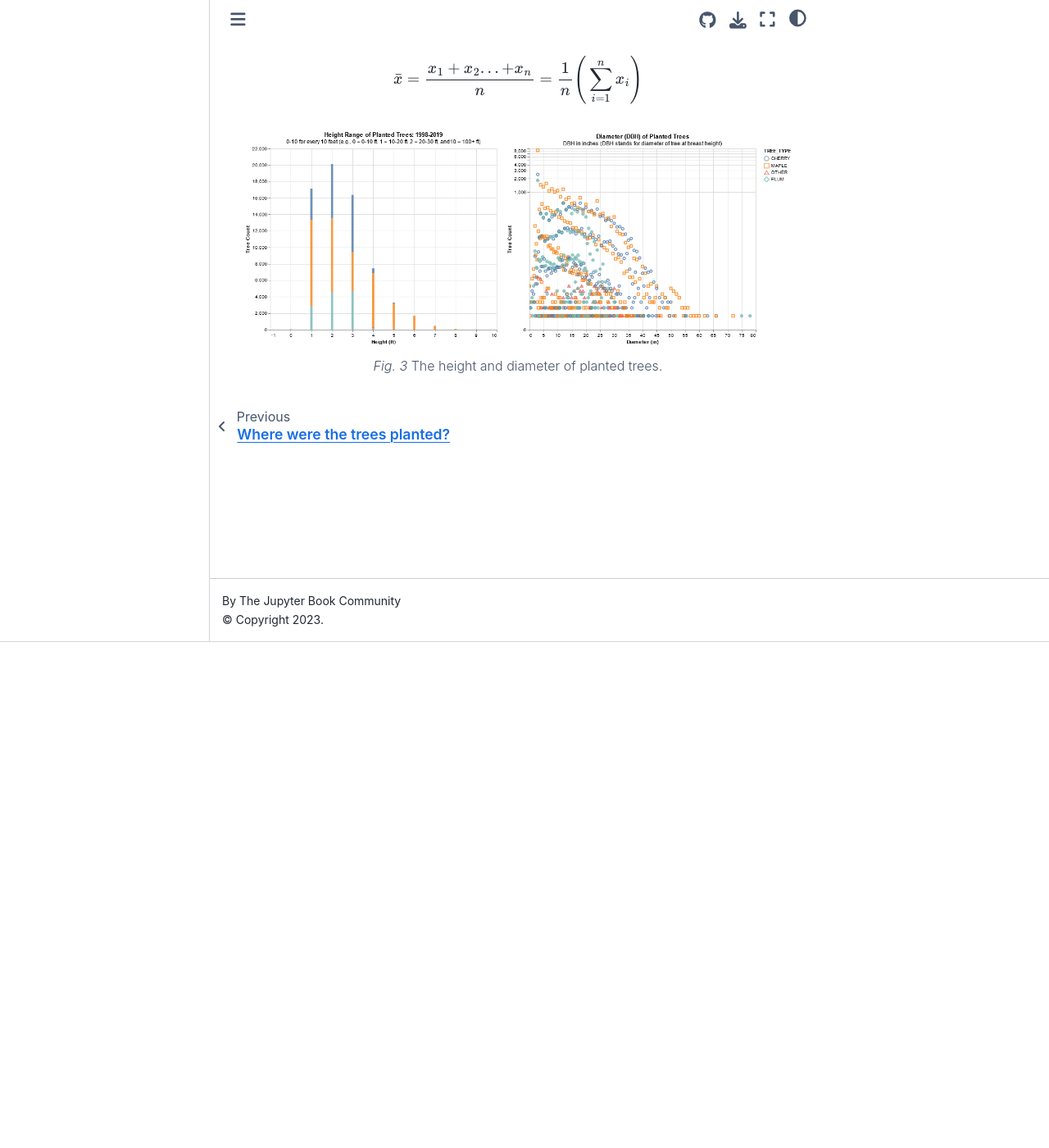
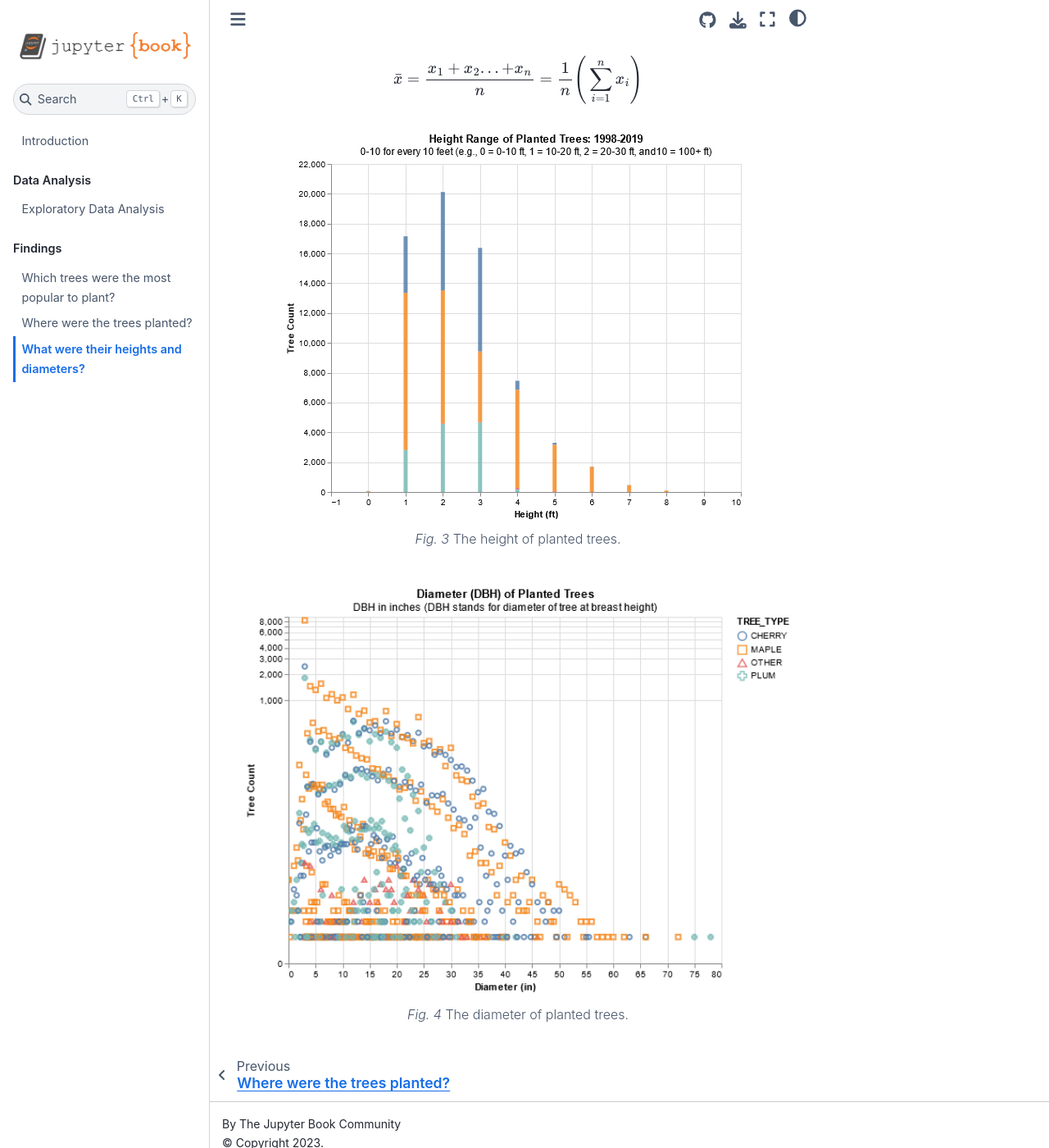
Before and after one commit to klew-pdot/fptrees, a Jupyter Book: the page built from doc/height_diameter.md, in a window 1280 px wide and 1400 px high, scrolled down 617 px. Shown: the whole window at 82% size. Built offline with Jupyter Book 1.0.4 settings and Sphinx 7.4.7 and the Sphinx Book theme 1.1.4, drawn with Linux system fonts in a browser that asks for light colours; pages that are not in the unit, such as notebooks, are missing from menus.

Commit message:
h and md changes

````diff
--- a/doc/height_diameter.md
+++ b/doc/height_diameter.md
@@ -16,11 +16,20 @@
 \bar{x}=\frac{x_1 + x_2 ... + x_n}{n}=\frac{1}{n}\Bigg( \sum_{i=1}^{n} x_i \Bigg)
 $$
 
-```{figure} https://github.com/klew-pdot/fptrees/blob/main/images/height_diameter.png?raw=true
+```{figure} https://github.com/klew-pdot/fptrees/blob/main/images/height.png?raw=true
 ---
 
-width: 1600px
+width: 578px
 name: height_and_diameter
 ---
-The height and diameter of planted trees.
+The height of planted trees.
 ```
+
+```{figure} https://github.com/klew-pdot/fptrees/blob/main/images/diameter.png?raw=true
+---
+
+width: 1578px
+name: height_and_diameter
+---
+The diameter of planted trees.
+```
````
